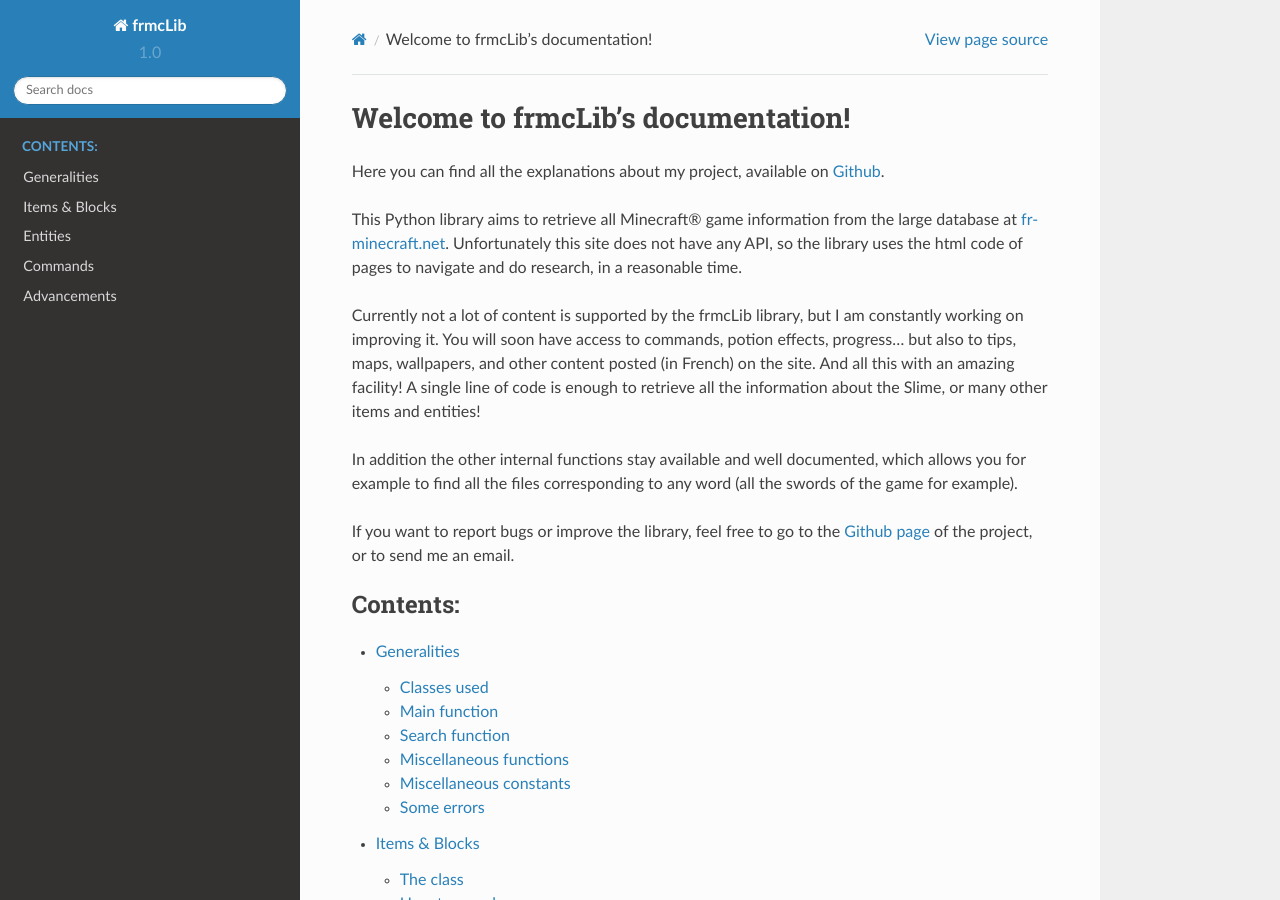
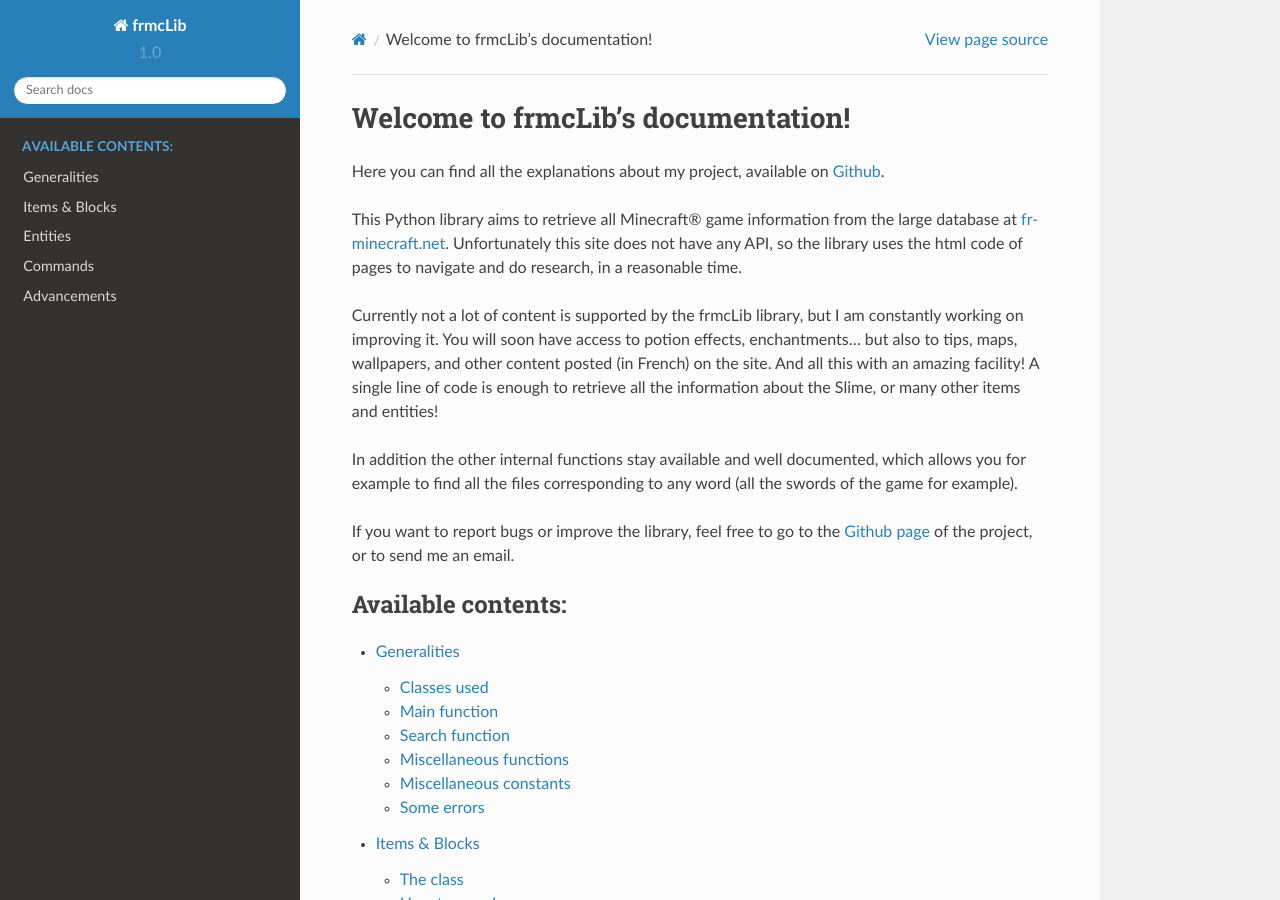
Before and after one commit to ZRunner/fr-mc-python-lib, a Sphinx documentation site: the page built from docs/index.rst, in a window 1280 px wide and 900 px high. Built offline with Sphinx 7.4.7 and the Read the Docs theme 2.0.0, drawn with Linux system fonts in a browser that asks for light colours.

Commit message:
Update index.rst

```diff
--- a/docs/index.rst
+++ b/docs/index.rst
@@ -10,7 +10,7 @@
 
 This Python library aims to retrieve all Minecraft® game information from the large database at `fr-minecraft.net <https://fr-minecraft.net>`_. Unfortunately this site does not have any API, so the library uses the html code of pages to navigate and do research, in a reasonable time.
 
-Currently not a lot of content is supported by the frmcLib library, but I am constantly working on improving it. You will soon have access to commands, potion effects, progress... but also to tips, maps, wallpapers, and other content posted (in French) on the site. And all this with an amazing facility! A single line of code is enough to retrieve all the information about the Slime, or many other items and entities!
+Currently not a lot of content is supported by the frmcLib library, but I am constantly working on improving it. You will soon have access to potion effects, enchantments... but also to tips, maps, wallpapers, and other content posted (in French) on the site. And all this with an amazing facility! A single line of code is enough to retrieve all the information about the Slime, or many other items and entities!
 
 In addition the other internal functions stay available and well documented, which allows you for example to find all the files corresponding to any word (all the swords of the game for example).
 
@@ -18,7 +18,7 @@
 
 .. toctree::
    :maxdepth: 2
-   :caption: Contents:
+   :caption: Available contents:
 
    generalities
    items
```
